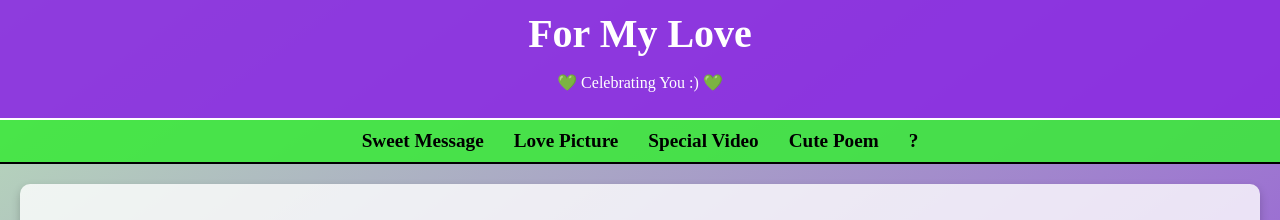
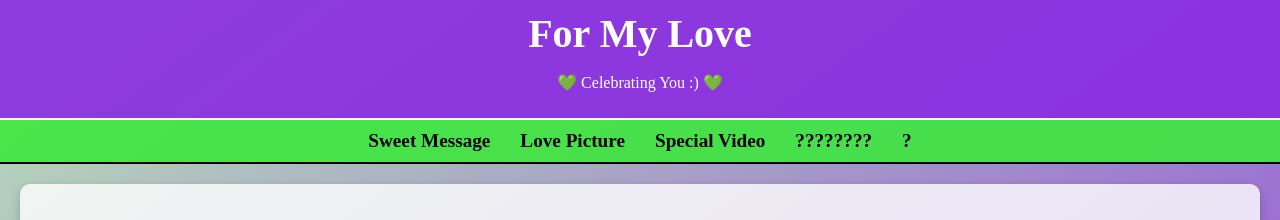
Before and after one commit to zDerp47/rakelrosismylife, a plain HTML site: page video.html in a window 1280 px wide. Shown: the top 220 px of the page. Drawn offline with Linux system fonts and the light colour scheme.

Commit message:
Update video.html

```diff
--- a/video.html
+++ b/video.html
@@ -17,7 +17,7 @@
         <a href="index.html">Sweet Message</a>
         <a href="picture.html">Love Picture</a>
         <a href="video.html">Special Video</a>
-        <a href="poem.html">Cute Poem</a>
+        <a href="">????????</a>
         <a href="">?</a>
     </nav>
     <main>
```
